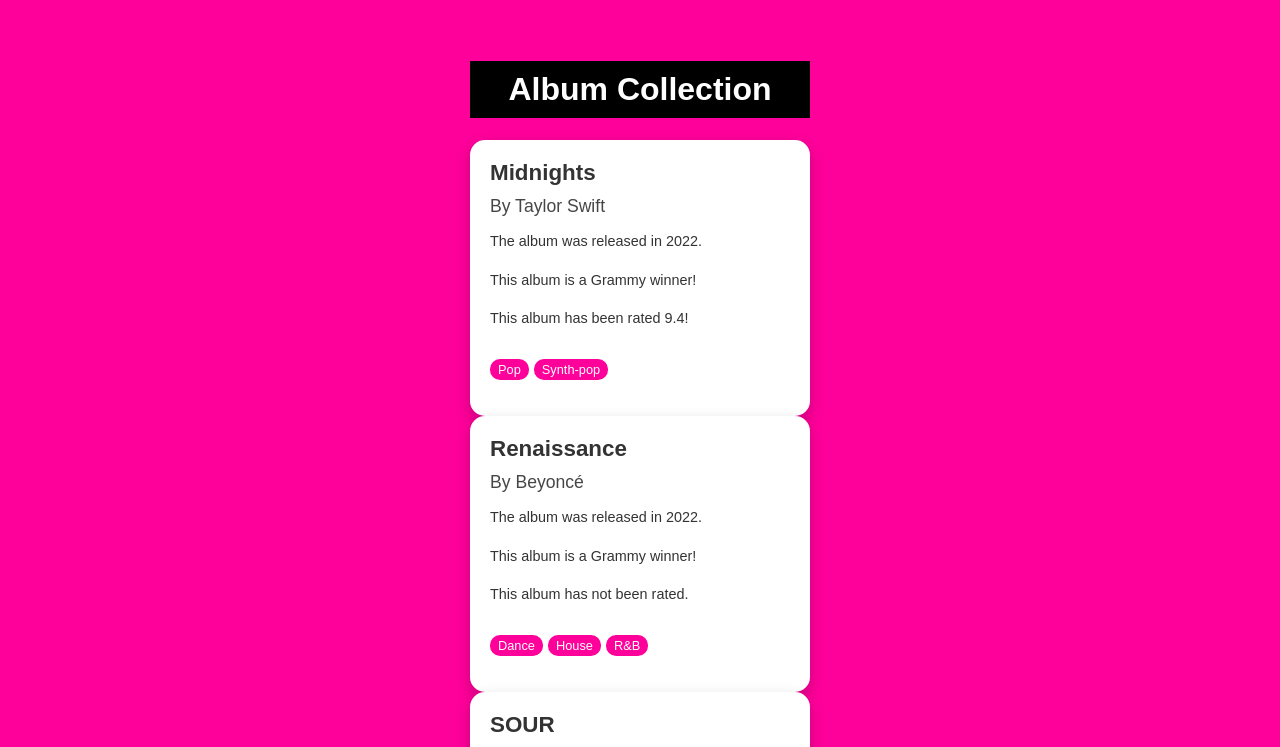
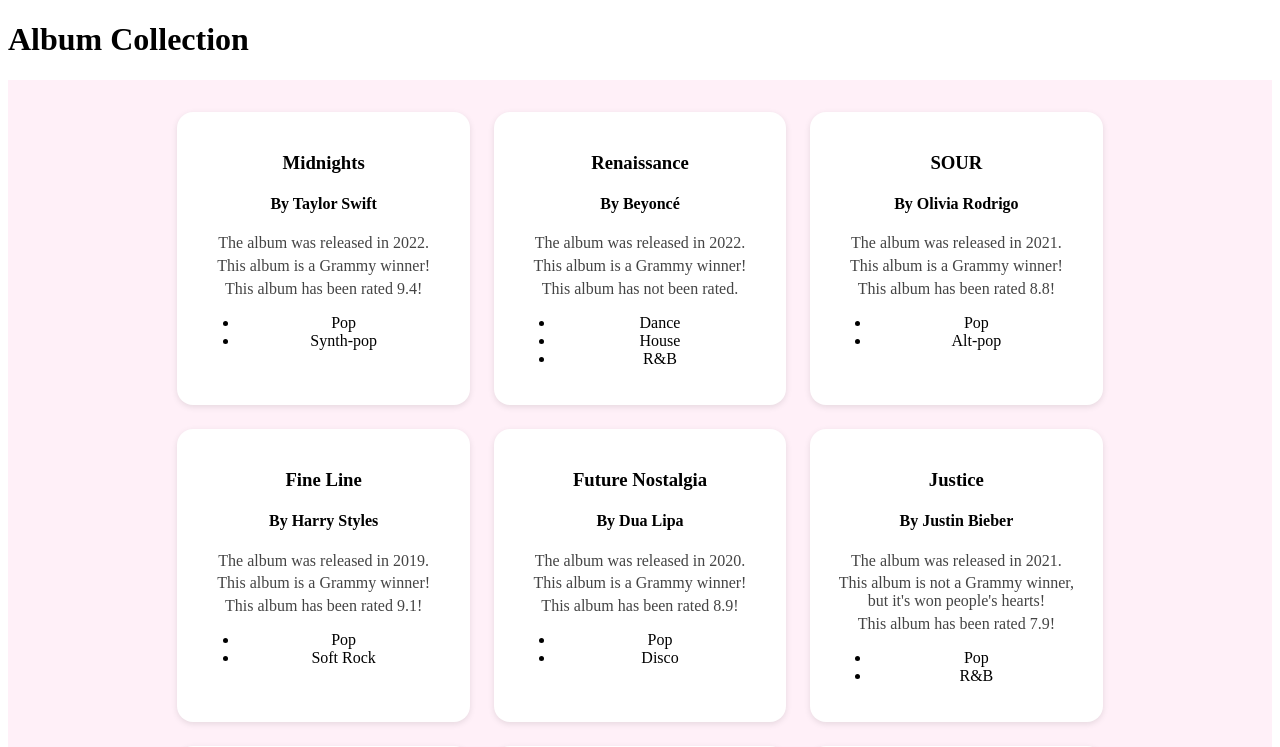
Before and after one commit to bellxalli/songs, a React (Vite) app: page / in a window 1280 px wide. Shown: the top 747 px of the page. Built offline with nearby package versions, Linux system fonts and the light colour scheme.

Commit message:
kinda fixed the styles

```diff
--- a/src/App.jsx
+++ b/src/App.jsx
@@ -16,7 +16,9 @@
     <div>
 
       <Header />
-      {songElements}
+      <div className="album-container">
+        {songElements}
+      </div>
       <Footer />
 
     </div>
--- a/src/styles.css
+++ b/src/styles.css
@@ -1,90 +1,66 @@
-/* Page background */
-body {
-    background-color: #fe019a;
-    font-family: Arial, sans-serif;
-    margin: 0;
-    padding: 40px 20px;
-
-    /* make album-cards wrap automatically */
-    display: flex;
-    flex-wrap: wrap;
-    justify-content: center;
-    gap: 20px;
+.album-container {
+  display: flex;
+  flex-wrap: wrap; /* allows multiple rows */
+  justify-content: center;
+  gap: 1.5rem;
+  padding: 2rem;
+  background-color: #fff0f8; /* soft pink background */
 }
 
-/* Page title */
-h1 {
-    width: 100%;
-    text-align: center;
-    background-color: black;
-    color: white;
-    padding: 10px 0;
+.album-card {
+  background-color: #fff;
+  width: 250px;
+  padding: 1.2rem;
+  border-radius: 16px;
+  border: 2px solid transparent;
+  box-shadow: 0 2px 6px rgba(0, 0, 0, 0.1);
+  transition: transform 0.25s ease, box-shadow 0.25s ease, border-color 0.25s ease;
+  text-align: center;
 }
 
-/* Each album card */
-.album-card {
-    background-color: #ffffff;
-    color: #333;
-    width: 300px;
-    padding: 20px;
-    border-radius: 15px;
-    box-shadow: 0 6px 15px rgba(0, 0, 0, 0.2);
-    display: flex;
-    flex-direction: column;
-    gap: 10px;
-
-    /* remove previous margin: auto */
-    margin: 0;
-
-    transition: transform 0.3s, box-shadow 0.3s;
+/* 💖 Hot pink hover accent */
+.album-card:hover {
+  transform: translateY(-6px) scale(1.03);
+  box-shadow: 0 6px 14px rgba(255, 105, 180, 0.4);
+  border-color: #ff69b4;
+  cursor: pointer;
 }
 
-/* Hover effect */
-.album-card:hover {
-    transform: translateY(-5px);
-    box-shadow: 0 10px 25px rgba(0, 0, 0, 0.3);
+/* 🎵 Titles in deep purple to complement hot pink */
+.album-card h2 {
+  color: #6a0dad;
+  font-size: 1.3rem;
+  margin-bottom: 0.5rem;
 }
 
-/* Album title */
-.album-card h3 {
-    font-size: 1.4rem;
-    margin: 0;
+/* Standard text color */
+.album-card p {
+  color: #444;
+  margin: 0.3rem 0;
 }
 
-/* Artist */
-.album-card h4 {
-    font-size: 1.1rem;
-    font-weight: normal;
-    margin: 0;
-    opacity: 0.9;
+/* 💖 Spotify link with hot pink accent */
+.album-link {
+  display: inline-block;
+  margin-top: 0.8rem;
+  color: #ff69b4;
+  text-decoration: none;
+  font-weight: bold;
+  transition: color 0.2s ease;
 }
 
-/* Album info text */
-.album-card p {
-    font-size: 0.9rem;
-    line-height: 1.3;
-    margin: 5px 0;
+.album-link:hover {
+  text-decoration: underline;
+  color: #ff1493; /* deeper hot pink */
 }
 
-/* Album genres list */
-.album-card ul {
-    list-style: none;
-    padding: 0;
-    display: flex;
-    flex-wrap: wrap;
-    gap: 5px;
+/* Optional: subtle gradient header accent */
+.album-card h2::after {
+  content: "";
+  display: block;
+  height: 3px;
+  margin: 0.4rem auto;
+  width: 40%;
+  background: linear-gradient(90deg, #ff69b4, #ff1493);
+  border-radius: 2px;
 }
-
-.album-card ul li {
-    background-color: #fe019a; /* matches page background */
-    color: #fff;
-    padding: 3px 8px;
-    border-radius: 10px;
-    font-size: 0.8rem;
-}
-
-/* Footer styling */
-footer {
-    display: flex;
-    justify-content: center;
-}
```
